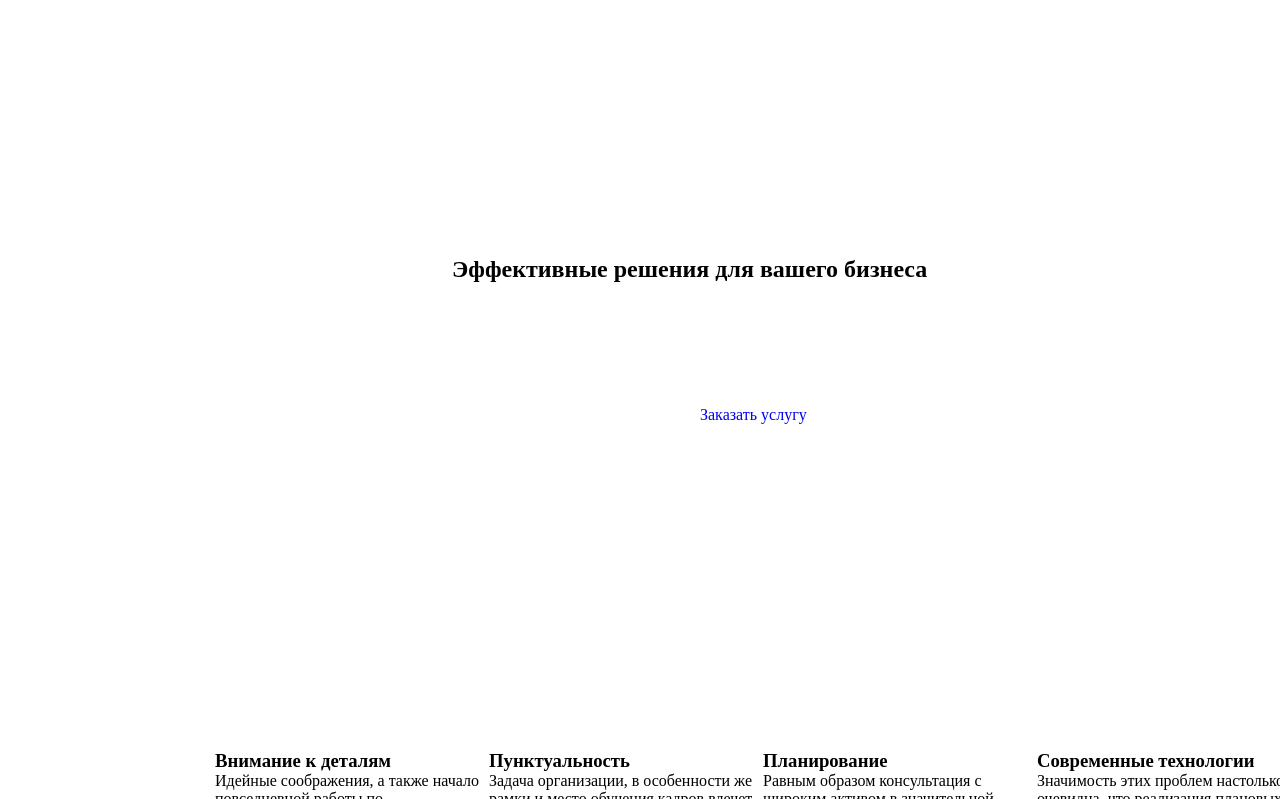
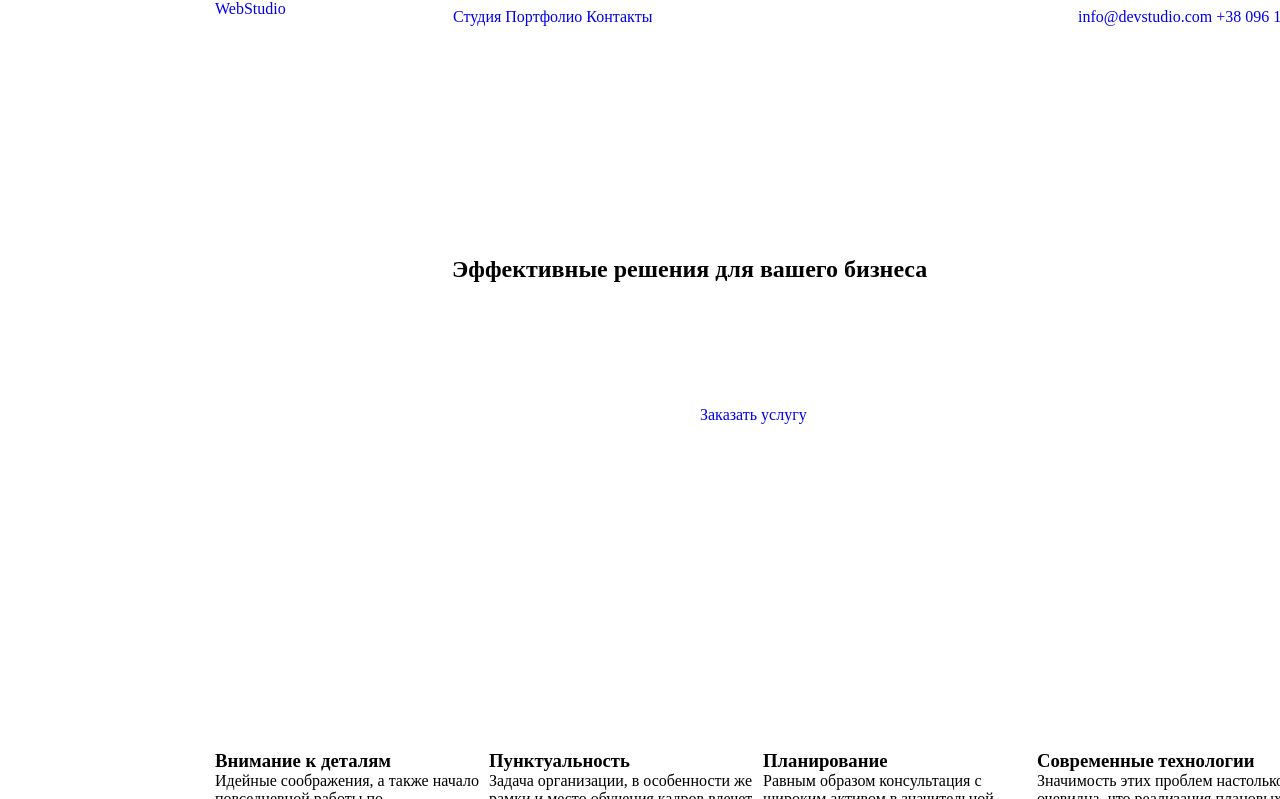
Before and after one commit to elenrosee/goit-markup-hw-02, a plain HTML site: page index.html in a window 1280 px wide. Shown: the part 24-823 px from the top of the page. Drawn offline with Linux system fonts and the light colour scheme.

Commit message:
added item positioning

```diff
--- a/css/styles.css
+++ b/css/styles.css
@@ -19,10 +19,31 @@ header {
   left: 0px;
   top: 0px;
 }
-.main-nav,
-.main-nav li,
-.main-nav ul {
+header nav,
+header ul,
+header li {
   display: inline;
+}
+header > a {
+  position: absolute;
+  width: 145px;
+  height: 31px;
+  left: 215px;
+  top: 24px;
+}
+.site-nav {
+  position: absolute;
+  width: 294px;
+  height: 16px;
+  left: 453px;
+  top: 32px;
+}
+.auth-nav {
+  position: absolute;
+  width: 307px;
+  height: 16px;
+  left: 1078px;
+  top: 32px;
 }
 
 /* секция герой  */
--- a/index.html
+++ b/index.html
@@ -7,9 +7,9 @@
     <link rel="stylesheet" href="./css/styles.css">
 </head>
 <body>
-    <header class="page-header">
-        <a href="#" class="logo"><span>Web</span><span>Studio</span></a>
-        <nav class="main-nav">
+    <header>
+        <a href="#"><span>Web</span><span>Studio</span></a>
+        <nav>
             <ul class="site-nav">
                 <li><a href="#">Студия</a></li>
                 <li><a href="#">Портфолио</a></li>
```
